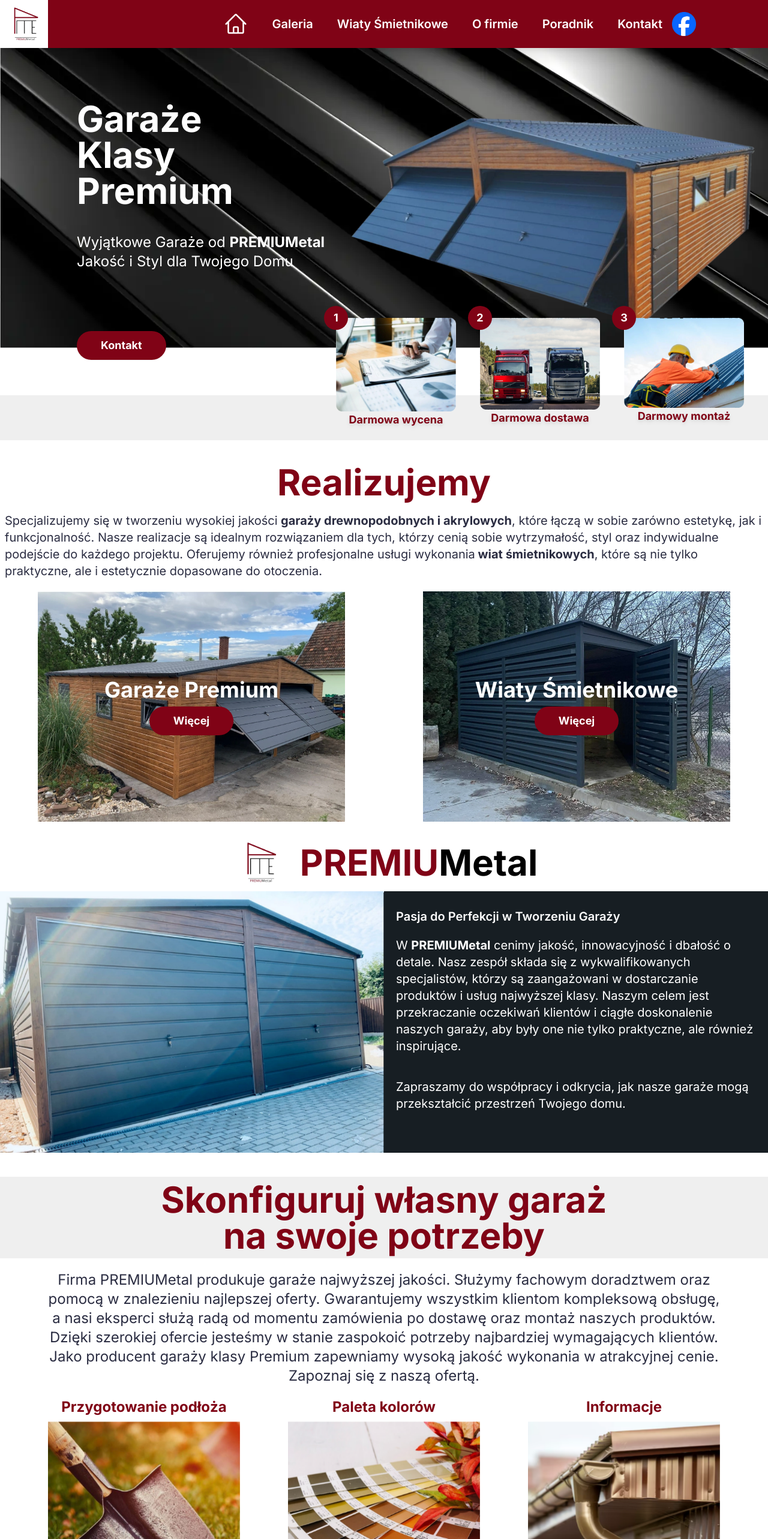
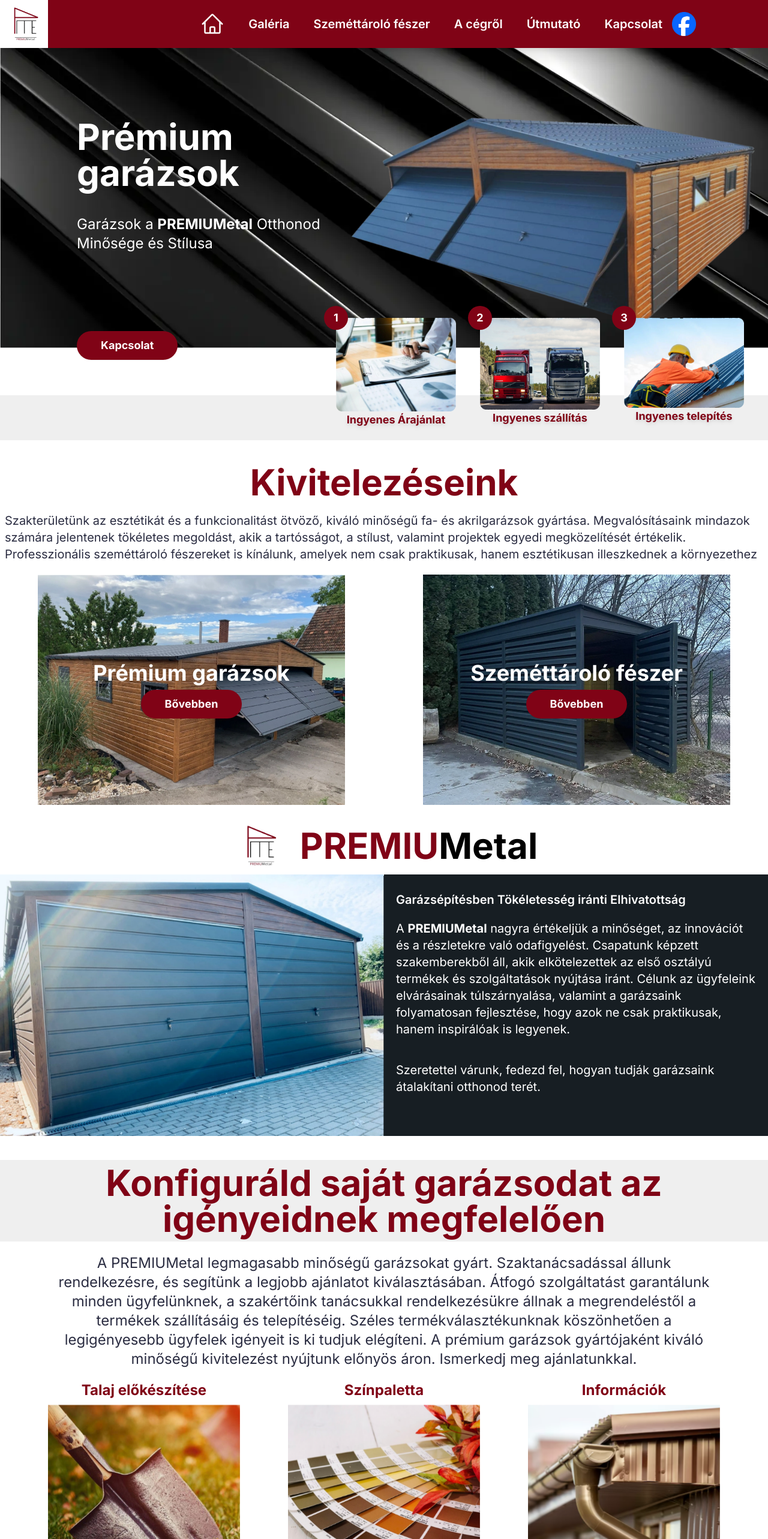
Before and after one commit to MilTech124/Premiumetal, a Next.js app: page / in a window 1280 px wide. Shown: the top 2566 px of the page at 60% size. Built offline with nearby package versions, Linux system fonts and the light colour scheme.

Commit message:
translate hu

```diff
--- a/app/components/Header.js
+++ b/app/components/Header.js
@@ -17,24 +17,24 @@
         <nav className='md:ml-auto md:pr-4 md:!flex'style={{ display: isOpen ? "flex" : "none" }}>
             <ul className='md:flex text-xl max-sm:flex-col max-sm:flex max-sm:gap-2 items-center  gap-10 font-semibold max-md:justify-center'>
                 <li onClick={()=>{setIsOpen(false)}}> <Link href="/" ><HomeIcon/></Link></li>
-                <li onClick={()=>{setIsOpen(false)}}> <Link href="/galeria">Galeria</Link></li>
-                <li onClick={()=>{setIsOpen(false)}}> <Link href="/smietniki">Wiaty Śmietnikowe</Link></li>
-                <li onClick={()=>{setIsOpen(false)}}> <Link href="/#ofirmie">O firmie</Link></li>
+                <li onClick={()=>{setIsOpen(false)}}> <Link href="/galeria">Galéria</Link></li>
+                <li onClick={()=>{setIsOpen(false)}}> <Link href="/smietniki">Szeméttároló fészer</Link></li>
+                <li onClick={()=>{setIsOpen(false)}}> <Link href="/#ofirmie"> A cégről</Link></li>
                 {/* ON HOVER DROPDOWN */}
-                <li className='relative group'>Poradnik
+                <li className='relative group'>Útmutató
                 <div className='absolute opacity-0 hidden text-sm group-hover:flex  group-hover:opacity-100 top-7 -left-5 bg-red w-[150px] '>
                     <ul className='flex flex-col gap-5 p-5'>
-                        <li onClick={()=>{setIsOpen(false)}}> <Link href="/akcesoria">Dodatkowe akcesoria</Link></li>
-                        <li onClick={()=>{setIsOpen(false)}}> <Link href="/przygotowanie-podloza">Przygotowanie podłoża</Link></li>
-                        <li onClick={()=>{setIsOpen(false)}}> <Link href="/paleta-kolorow">Paleta kolorów</Link></li>
-                        <li onClick={()=>{setIsOpen(false)}}> <Link href="/informacje">Informacje</Link></li>
+                        <li onClick={()=>{setIsOpen(false)}}> <Link href="/akcesoria">További Tartozékok</Link></li>
+                        <li onClick={()=>{setIsOpen(false)}}> <Link href="/przygotowanie-podloza">Talaj előkészítése</Link></li>
+                        <li onClick={()=>{setIsOpen(false)}}> <Link href="/paleta-kolorow">Színpaletta</Link></li>
+                        <li onClick={()=>{setIsOpen(false)}}> <Link href="/informacje">Információk</Link></li>
                     </ul>
                 </div>
 
 
 
                 </li>
-                <li> <Link href="/kontakt">Kontakt</Link></li>
+                <li> <Link href="/kontakt">Kapcsolat</Link></li>
 
             </ul>
         </nav>
--- a/app/components/home/AboutPremium.js
+++ b/app/components/home/AboutPremium.js
@@ -21,21 +21,15 @@
           <div className="md:w-1/2 h-full max-md:h-fit text-white p-5 bg-black">
             <Fade direction="right" >
               <h4 className="text-xl font-semibold pt-2 pb-5">
-                Pasja do Perfekcji w Tworzeniu Garaży
+              Garázsépítésben Tökéletesség iránti Elhivatottság
               </h4>
             </Fade>
             <Fade direction="right" delay={300} className="text-xl">
               <p>
-                W <b>PREMIUMetal</b> cenimy jakość, innowacyjność i dbałość o detale.
-                Nasz zespół składa się z wykwalifikowanych specjalistów, którzy
-                są zaangażowani w dostarczanie produktów i usług najwyższej
-                klasy. Naszym celem jest przekraczanie oczekiwań klientów i
-                ciągłe doskonalenie naszych garaży, aby były one nie tylko
-                praktyczne, ale również inspirujące.
+              A <b>PREMIUMetal</b> nagyra értékeljük a minőséget, az innovációt és a részletekre való odafigyelést. Csapatunk képzett szakemberekből áll, akik elkötelezettek az első osztályú termékek és szolgáltatások nyújtása iránt. Célunk az ügyfeleink elvárásainak túlszárnyalása, valamint a garázsaink folyamatosan fejlesztése, hogy azok ne csak praktikusak, hanem inspirálóak is legyenek.
               </p>
               <p className="md:pt-10 pt-5">
-                Zapraszamy do współpracy i odkrycia, jak nasze garaże mogą
-                przekształcić przestrzeń Twojego domu.
+              Szeretettel várunk, fedezd fel, hogyan tudják garázsaink átalakítani otthonod terét.
               </p>
             </Fade>
           </div>
--- a/app/components/home/Hero.js
+++ b/app/components/home/Hero.js
@@ -29,10 +29,10 @@
       <div className="flex md:items-end w-full justify-between  max-md:flex-col relative" >
         <div className="flex  flex-col  items-start justify-center h-full md:pl-[10%] pl-2 max-sm:pt-10">
             <Fade triggerOnce direction="left" delay={500}>
-            <h1 className="font-bold max-w-md text-white">Garaże <br />Klasy Premium </h1>
+            <h1 className="font-bold max-w-md text-white">Prémium garázsok</h1>
             </Fade>
             <Fade triggerOnce direction="left" delay={1000}>
-            <p className="text-2xl text-white max-w-md py-10 max-md:text-lg">Wyjątkowe Garaże od <span className="font-bold">PREMIUMetal</span> <br className="sm:hidden"></br> Jakość i Styl dla Twojego Domu</p>
+            <p className="text-2xl text-white max-w-md py-10 max-md:text-lg">Garázsok a  <span className="font-bold">PREMIUMetal</span> <br className="sm:hidden"></br> Otthonod Minősége és Stílusa </p>
             </Fade>
 
         </div>
@@ -43,7 +43,7 @@
         alt="garage" />
         </Slide>
         <Fade className="absolute left-[10%]  -bottom-5" triggerOnce delay={1500} style={{ perspective: '1000px' }}>
-            <Link href="/kontakt"><button className="btn  bg-red" >Kontakt</button></Link>
+            <Link href="/kontakt"><button className="btn  bg-red" >Kapcsolat</button></Link>
             </Fade>
     </div>
 
--- a/app/components/home/HomeRealization.js
+++ b/app/components/home/HomeRealization.js
@@ -5,15 +5,9 @@
 
   return (
     <div className="container pt-10 mx-auto px-2">
-      <h2 className="text-6xl text-center text-red ">Realizujemy</h2>
+      <h2 className="text-6xl text-center text-red ">Kivitelezéseink</h2>
       <p className="py-5 md:text-xl ">
-        Specjalizujemy się w tworzeniu wysokiej jakości{" "}
-        <strong>garaży drewnopodobnych i akrylowych</strong>, które łączą w
-        sobie zarówno estetykę, jak i funkcjonalność. Nasze realizacje są
-        idealnym rozwiązaniem dla tych, którzy cenią sobie wytrzymałość, styl
-        oraz indywidualne podejście do każdego projektu. Oferujemy również
-        profesjonalne usługi wykonania<strong> wiat śmietnikowych</strong>, które są nie
-        tylko praktyczne, ale i estetycznie dopasowane do otoczenia.
+      Szakterületünk az esztétikát és a funkcionalitást ötvöző, kiváló minőségű fa- és akrilgarázsok gyártása. Megvalósításaink mindazok számára jelentenek tökéletes megoldást, akik a tartósságot, a stílust, valamint projektek egyedi megközelítését értékelik. Professzionális szeméttároló fészereket is kínálunk, amelyek nem csak praktikusak, hanem esztétikusan illeszkednek a környezethez
       </p>
       <div className="flex flex-col pb-5 gap-2">
         <div className="flex justify-around max-md:flex-wrap gap-5">
@@ -25,9 +19,9 @@
             />
             {/* //centered title and button */}
             <div className="flex absolute inset-0 m-auto flex-col items-center justify-center">
-              <h3 className="text-4xl pb-2 ">Garaże Premium</h3>
+              <h3 className="text-4xl pb-2 ">Prémium garázsok</h3>
               <Link href="/galeria">
-                <button className="btn bg-red">Więcej</button>
+                <button className="btn bg-red">Bővebben</button>
               </Link>
             </div>
           </div>
@@ -39,9 +33,9 @@
             />
             {/* //centered title and button */}
             <div className="flex absolute inset-0 m-auto flex-col items-center justify-center">
-              <h3 className="text-4xl pb-2 ">Wiaty Śmietnikowe</h3>
+              <h3 className="text-4xl pb-2 ">Szeméttároló fészer</h3>
               <Link href="/smietniki">
-                <button className="btn bg-red">Więcej</button>
+                <button className="btn bg-red">Bővebben</button>
               </Link>
             </div>
           </div>
--- a/app/components/home/ItemsSmallContainer.js
+++ b/app/components/home/ItemsSmallContainer.js
@@ -7,17 +7,17 @@
     const items = [
         {
             number:"1",
-            title:"Darmowa wycena",
+            title:"Ingyenes Árajánlat",
             image:"/images/kontakt2.png",
         },
         {
             number:"2",
-            title:"Darmowa dostawa",
+            title:"Ingyenes szállítás",
             image:"/images/dostawa.png",
         },
         {
             number:"3",
-            title:"Darmowy montaż",
+            title:"Ingyenes telepítés",
             image:"/images/zamowienie2.png",
         },
 
--- a/app/components/home/SelfConfigGarage.js
+++ b/app/components/home/SelfConfigGarage.js
@@ -1,56 +1,69 @@
-'use client'
+"use client";
 import React from "react";
 import { Fade } from "react-awesome-reveal";
 
 function SelfConfigGarage() {
   const items = [
     {
-            title:"Przygotowanie podłoża",
-            image:"/images/przygotowanie.png",
-            link:"/przygotowanie-podloza"
+      title: "Talaj előkészítése",
+      image: "/images/przygotowanie.png",
+      link: "/przygotowanie-podloza",
     },
     {
-            title:"Paleta kolorów",
-            image:"/images/paleta.png",
-            link:"/paleta-kolorow"
+      title: "Színpaletta",
+      image: "/images/paleta.png",
+      link: "/paleta-kolorow",
     },
     {
-            title:"Informacje",
-            image:"/images/informacje.png",
-            link:"/informacje"
-        }
-    ]
+      title: "Információk",
+      image: "/images/informacje.png",
+      link: "/informacje",
+    },
+  ];
 
   return (
     <div className="flex  flex-col justify-center py-10">
       <h2 className="text-center bg-szary py-2 mb-5 w-full text-red ">
-        Skonfiguruj własny garaż<br></br> na swoje potrzeby
+        Konfiguráld saját garázsodat az igényeidnek megfelelően
       </h2>
       <Fade direction="up">
         <p className=" px-2 text-center md:px-20 text-2xl">
-          Firma PREMIUMetal produkuje garaże najwyższej jakości. Służymy fachowym
-          doradztwem oraz pomocą w znalezieniu najlepszej oferty. Gwarantujemy
-          wszystkim klientom kompleksową obsługę, a nasi eksperci służą radą od
-          momentu zamówienia po dostawę oraz montaż naszych produktów. Dzięki
-          szerokiej ofercie jesteśmy w stanie zaspokoić potrzeby najbardziej
-          wymagających klientów. Jako producent garaży klasy Premium zapewniamy
-          wysoką jakość wykonania w atrakcyjnej cenie.<br></br> Zapoznaj się z naszą
-          ofertą.
+          A PREMIUMetal legmagasabb minőségű garázsokat gyárt. Szaktanácsadással
+          állunk rendelkezésre, és segítünk a legjobb ajánlatot kiválasztásában.
+          Átfogó szolgáltatást garantálunk minden ügyfelünknek, a szakértőink
+          tanácsukkal rendelkezésükre állnak a megrendeléstől a termékek
+          szállításáig és telepítéséig. Széles termékválasztékunknak
+          köszönhetően a legigényesebb ügyfelek igényeit is ki tudjuk elégíteni.
+          A prémium garázsok gyártójaként kiváló minőségű kivitelezést nyújtunk
+          előnyös áron. Ismerkedj meg ajánlatunkkal.
         </p>
       </Fade>
 
-
       <div className="flex justify-evenly flex-wrap">
-        {items.map((item,index)=>(
-            <div key={index} className="flex max-sm:scale-90 flex-col justify-center text-red font-bold items-center pt-5">
-              <Fade><p className="text-2xl pb-2 ">{item.title}</p></Fade>
-              <Fade delay={100+index*100} ><img src={item.image} alt={item.title} className="w-80 h-80 object-cover"/> </Fade>
-              <Fade delay={300+index*100} className="!-mt-5" ><a href={item.link}><button className="btn bg-red">Więcej</button></a> </Fade>
+        {items.map((item, index) => (
+          <div
+            key={index}
+            className="flex max-sm:scale-90 flex-col justify-center text-red font-bold items-center pt-5"
+          >
+            <Fade>
+              <p className="text-2xl pb-2 ">{item.title}</p>
+            </Fade>
+            <Fade delay={100 + index * 100}>
+              <img
+                src={item.image}
+                alt={item.title}
+                className="w-80 h-80 object-cover"
+              />{" "}
+            </Fade>
+            <Fade delay={300 + index * 100} className="!-mt-5">
+              <a href={item.link}>
+                <button className="btn bg-red">Bővebben</button>
+              </a>{" "}
+            </Fade>
           </div>
         ))}
       </div>
       <div className="w-full -z-10 bg-szary -mt-14 h-20"></div>
-
     </div>
   );
 }
```
Also changed, not shown: app/components/home/HomeAccesories.js (+23 -14 lines). Lines whose indentation alone changed are shown as unchanged.
